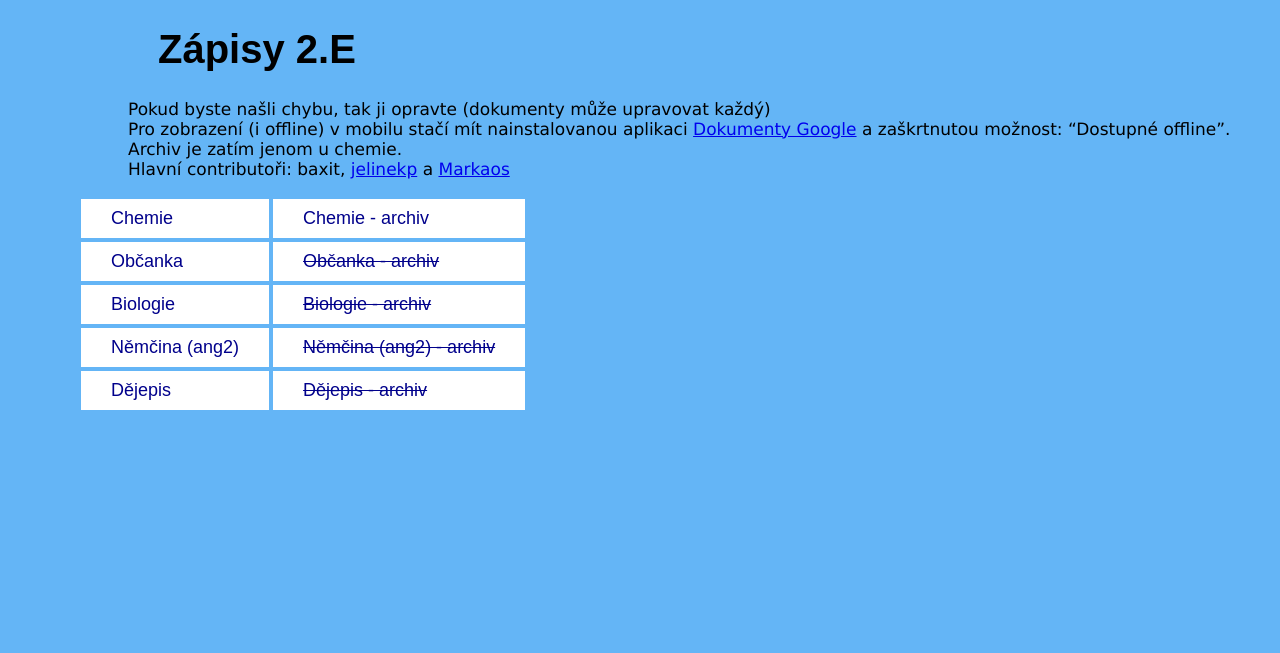
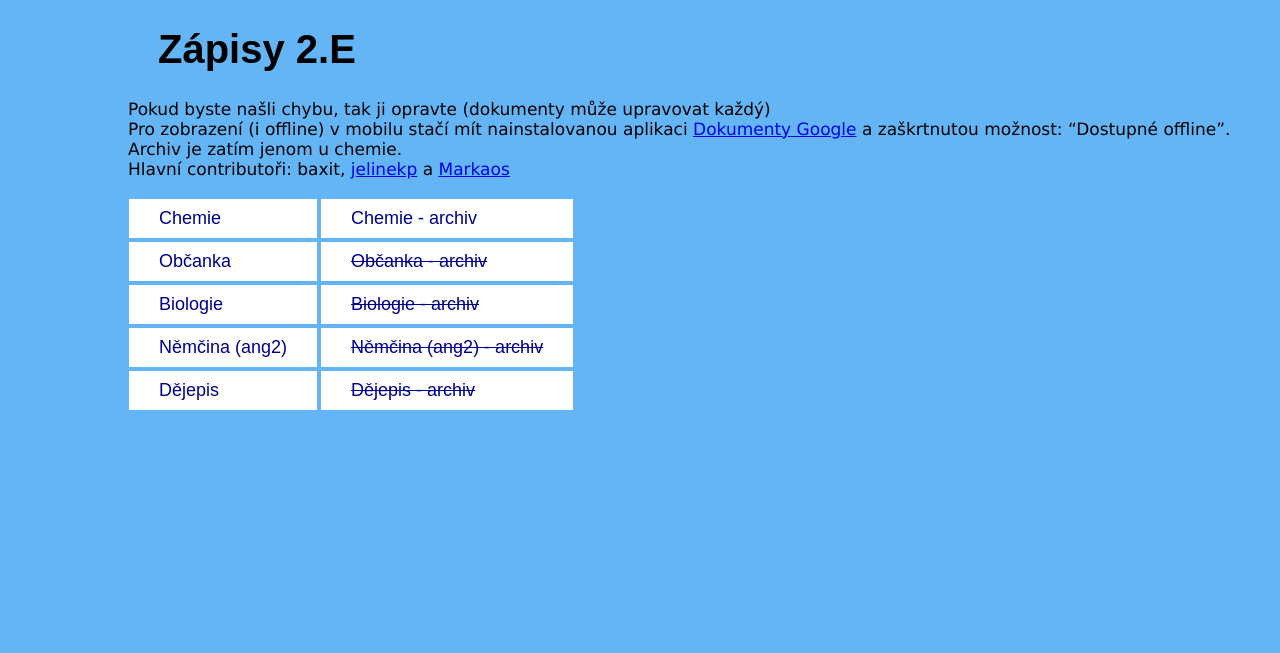
Before and after one commit to jelinekp/zapisy, a PHP site: page / in a window 1280 px wide; the page is wider, and only the part inside the window is pictured. Shown: the top 653 px of that part. Run offline with PHP 8.4, Linux system fonts and the light colour scheme.

Commit message:
posunuta tabulka - table - left: 118px;

```diff
--- a/style.css
+++ b/style.css
@@ -5,7 +5,7 @@ body {
 
 table {
   position: relative;
-  left: 70px;
+  left: 118px;
 }
 
 h1 {
```
